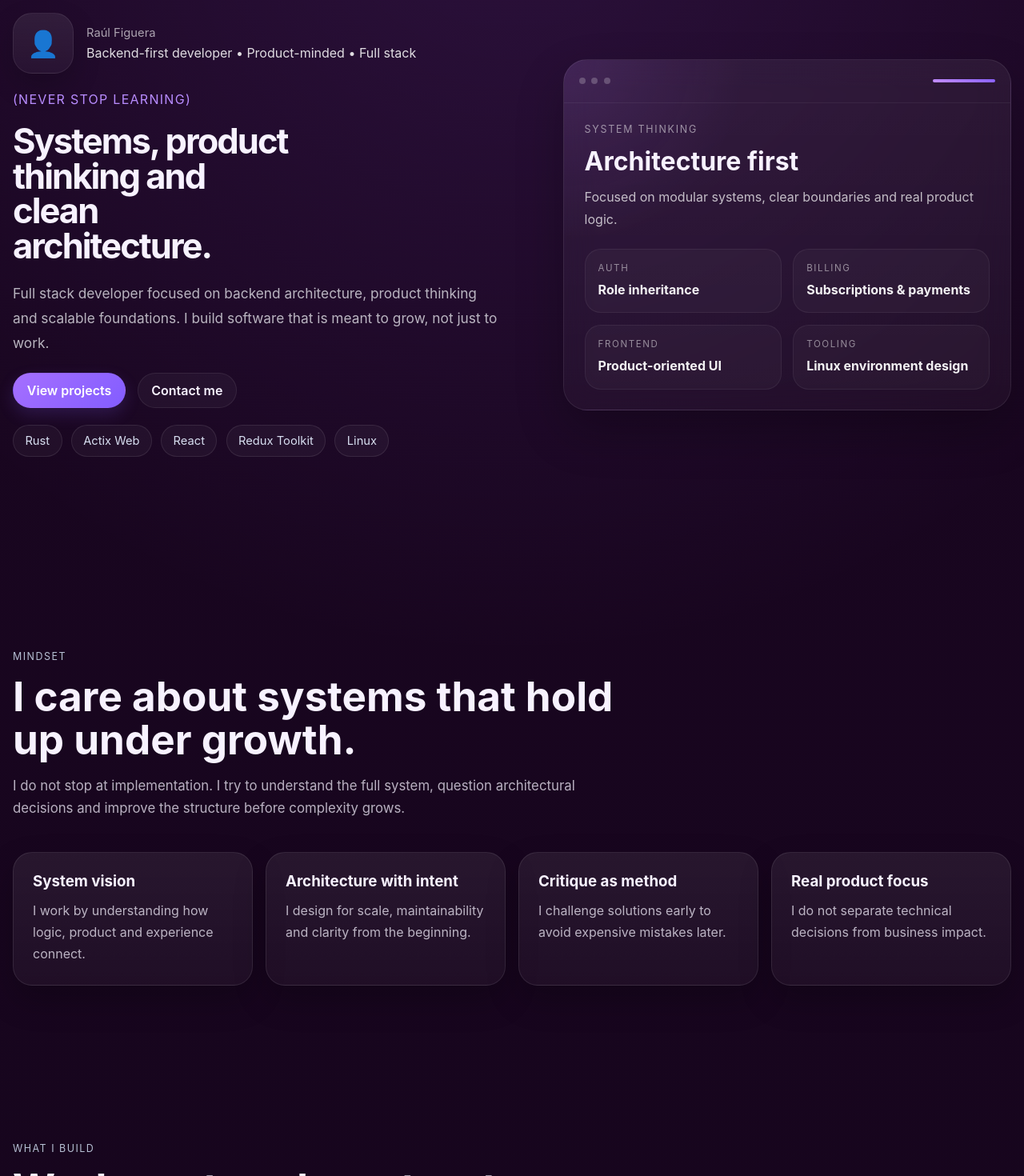
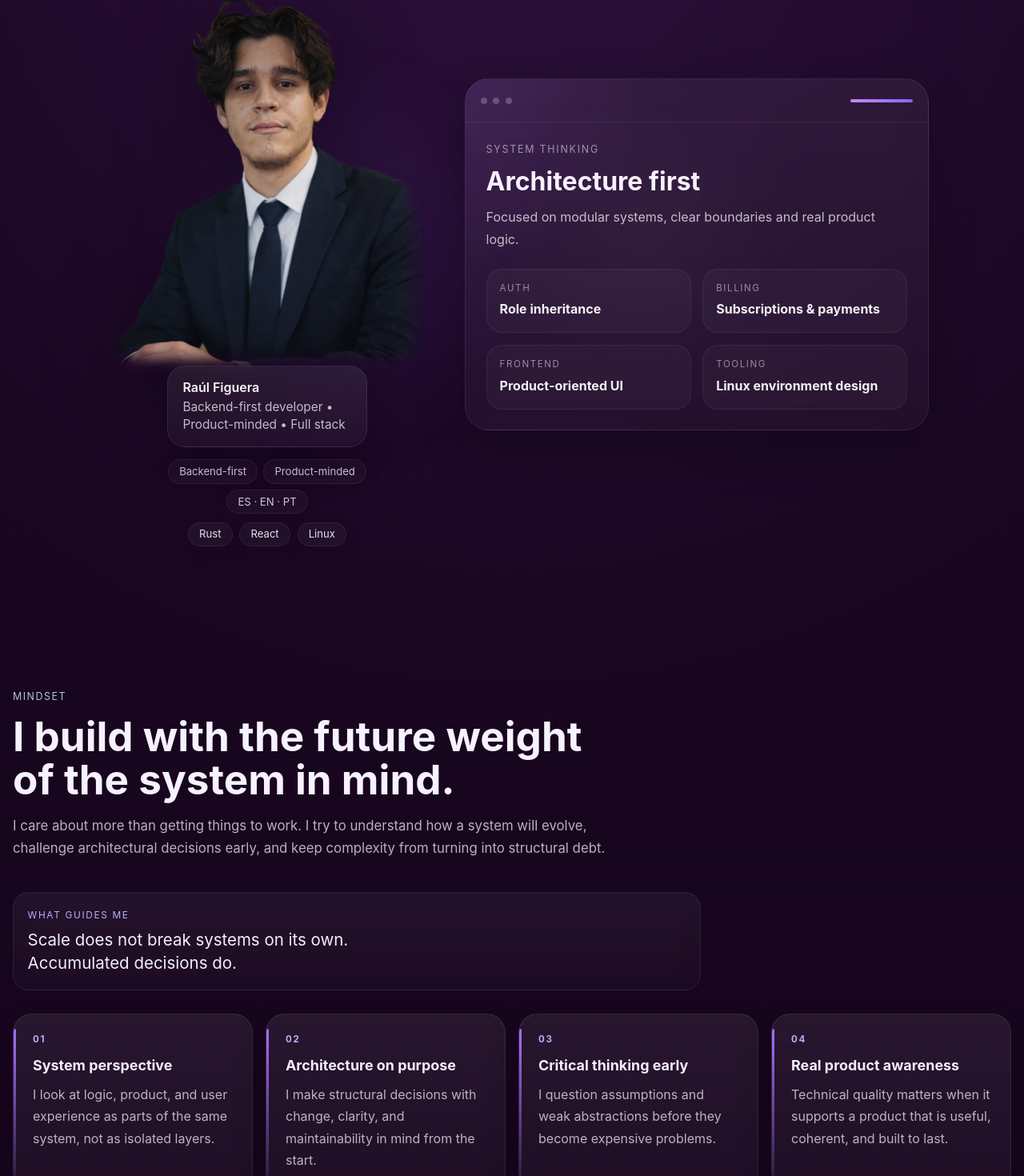
Before and after one commit to raucode/Portfolio, a React (Vite) app: page / in a window 1280 px wide. Shown: the part 163-1633 px from the top of the page at 80% size. Built offline with nearby package versions, Linux system fonts and the light colour scheme.

Commit message:
Update, fixed mintset, and better hero section

```diff
--- a/src/components/sections/HeroSection.jsx
+++ b/src/components/sections/HeroSection.jsx
@@ -1,51 +1,51 @@
 import { useLanguage } from "../../context/LanguageContext";
 import Container from "../ui/Container";
-import Button from "../ui/Button";
-import Tag from "../ui/Tag";
 
 export default function HeroSection() {
   const { t } = useLanguage();
 
+  const chips = ["Rust", "React", "Linux"];
+  const traits = ["Backend-first", "Product-minded", "ES · EN · PT"];
+
   return (
     <section className="hero section" id="top">
       <Container>
-        <div className="hero__content">
-          <div className="hero__left">
-            <div className="hero-profile">
-              <div className="hero-profile__avatar" aria-hidden="true">
-                <span>👤</span>
-              </div>
+        <div className="hero__content hero__content--minimal">
+          <div className="hero__left hero__left--stacked">
+            <div className="hero-photo">
+              <img
+                src="/media/removebg1.png"
+                alt="Raúl Figuera"
+              />
+            </div>
 
+            <div className="hero-profile hero-profile--card">
               <div className="hero-profile__meta">
-                <span className="hero-profile__eyebrow">{t.hero.profileName}</span>
-                <p className="hero-profile__role">{t.hero.profileRole}</p>
+                <span className="hero-profile__eyebrow">
+                  {t.hero.profileName}
+                </span>
+                <p className="hero-profile__role">
+                  {t.hero.profileRole}
+                </p>
               </div>
             </div>
 
-            <p className="hero__quote">{t.hero.quote}</p>
+            <div className="hero-mini-info">
+              <div className="hero-mini-info__row hero-mini-info__row--primary">
+                {traits.map((item) => (
+                  <span key={item} className="hero-mini-info__pill hero-mini-info__pill--soft">
+                    {item}
+                  </span>
+                ))}
+              </div>
 
-            <h1 className="hero__title hero__title--compact">
-              {t.hero.compactTitle}
-            </h1>
-
-            <p className="hero__description">{t.hero.description}</p>
-
-            <div className="hero__actions">
-              <Button href="#projects" variant="primary">
-                {t.hero.primaryCta}
-              </Button>
-
-              <Button href="#contact" variant="secondary">
-                {t.hero.secondaryCta}
-              </Button>
-            </div>
-
-            <div className="hero__tags">
-              <Tag>Rust</Tag>
-              <Tag>Actix Web</Tag>
-              <Tag>React</Tag>
-              <Tag>Redux Toolkit</Tag>
-              <Tag>Linux</Tag>
+              <div className="hero-mini-info__row">
+                {chips.map((item) => (
+                  <span key={item} className="hero-mini-info__pill">
+                    {item}
+                  </span>
+                ))}
+              </div>
             </div>
           </div>
 
@@ -73,7 +73,10 @@ export default function HeroSection() {
 
                 <div className="hero-panel__grid">
                   {t.hero.panel.items.map((item) => (
-                    <div key={`${item.label}-${item.title}`} className="hero-panel__item">
+                    <div
+                      key={`${item.label}-${item.title}`}
+                      className="hero-panel__item"
+                    >
                       <span>{item.label}</span>
                       <strong>{item.title}</strong>
                     </div>
--- a/src/components/sections/MindsetSection.jsx
+++ b/src/components/sections/MindsetSection.jsx
@@ -5,18 +5,44 @@ import SectionHeading from "../ui/SectionHeading";
 export default function MindsetSection() {
   const { t } = useLanguage();
 
+  const mindset = t?.mindset ?? {};
+  const items = Array.isArray(mindset.items) ? mindset.items : [];
+  const showIntro = Boolean(mindset.statementLabel || mindset.statement);
+
   return (
     <section className="section" id="mindset">
       <Container>
         <SectionHeading
-          eyebrow={t.mindset.eyebrow}
-          title={t.mindset.title}
-          description={t.mindset.description}
+          eyebrow={mindset.eyebrow}
+          title={mindset.title}
+          description={mindset.description}
         />
 
-        <div className="info-grid">
-          {t.mindset.items.map((item) => (
-            <article key={item.title} className="info-card">
+        {showIntro && (
+          <div className="mindset-intro">
+            {mindset.statementLabel && (
+              <span className="mindset-intro__label">
+                {mindset.statementLabel}
+              </span>
+            )}
+
+            {mindset.statement && (
+              <p className="mindset-intro__statement">
+                {mindset.statement}
+              </p>
+            )}
+          </div>
+        )}
+
+        <div className="info-grid mindset-grid">
+          {items.map((item, index) => (
+            <article key={`${item.title}-${index}`} className="info-card mindset-card">
+              <div className="mindset-card__top">
+                <span className="mindset-card__index">
+                  {String(index + 1).padStart(2, "0")}
+                </span>
+              </div>
+
               <h3>{item.title}</h3>
               <p>{item.description}</p>
             </article>
--- a/src/locales/translations.js
+++ b/src/locales/translations.js
@@ -43,29 +43,31 @@ export const translations = {
     },
     mindset: {
       eyebrow: "Mindset",
-      title: "I care about systems that hold up under growth.",
+      title: "I build with the future weight of the system in mind.",
       description:
-        "I do not stop at implementation. I try to understand the full system, question architectural decisions and improve the structure before complexity grows.",
+        "I care about more than getting things to work. I try to understand how a system will evolve, challenge architectural decisions early, and keep complexity from turning into structural debt.",
+      statementLabel: "What guides me",
+      statement: "Scale does not break systems on its own. Accumulated decisions do.",
       items: [
         {
-          title: "System vision",
+          title: "System perspective",
           description:
-            "I work by understanding how logic, product and experience connect.",
+            "I look at logic, product, and user experience as parts of the same system, not as isolated layers.",
         },
         {
-          title: "Architecture with intent",
+          title: "Architecture on purpose",
           description:
-            "I design for scale, maintainability and clarity from the beginning.",
+            "I make structural decisions with change, clarity, and maintainability in mind from the start.",
         },
         {
-          title: "Critique as method",
+          title: "Critical thinking early",
           description:
-            "I challenge solutions early to avoid expensive mistakes later.",
+            "I question assumptions and weak abstractions before they become expensive problems.",
         },
         {
-          title: "Real product focus",
+          title: "Real product awareness",
           description:
-            "I do not separate technical decisions from business impact.",
+            "Technical quality matters when it supports a product that is useful, coherent, and built to last.",
         }
       ]
     },
@@ -202,29 +204,31 @@ export const translations = {
     },
     mindset: {
       eyebrow: "Mentalidad",
-      title: "Me importan los sistemas que resisten el crecimiento.",
+      title: "Construyo pensando en el peso que tendrá el sistema cuando crezca.",
       description:
-        "No me quedo solo en la implementación. Intento entender el sistema completo, cuestionar decisiones de arquitectura y mejorar la estructura antes de que la complejidad crezca.",
+        "Me importa más que simplemente hacer que algo funcione. Intento entender cómo va a evolucionar el sistema, cuestionar decisiones de arquitectura a tiempo y evitar que la complejidad se convierta en deuda estructural.",
+      statementLabel: "Lo que me guía",
+      statement: "La escala no rompe sistemas por sí sola. Las decisiones acumuladas sí.",
       items: [
         {
-          title: "Visión sistémica",
+          title: "Visión de sistema",
           description:
-            "Trabajo entendiendo cómo se conectan lógica, producto y experiencia.",
+            "Veo la lógica, el producto y la experiencia como partes del mismo sistema, no como capas aisladas.",
         },
         {
-          title: "Arquitectura con intención",
+          title: "Arquitectura con propósito",
           description:
-            "Diseño pensando en escala, mantenimiento y claridad desde el inicio.",
+            "Tomo decisiones estructurales pensando en cambio, claridad y mantenimiento desde el inicio.",
         },
         {
-          title: "Crítica como método",
+          title: "Pensamiento crítico temprano",
           description:
-            "Cuestiono soluciones temprano para evitar errores caros después.",
+            "Cuestiono supuestos y abstracciones débiles antes de que se conviertan en problemas caros.",
         },
         {
-          title: "Foco en producto real",
+          title: "Conciencia de producto real",
           description:
-            "No separo las decisiones técnicas del impacto de negocio.",
+            "La calidad técnica importa cuando sostiene un producto útil, coherente y preparado para durar.",
         }
       ]
     },
@@ -361,29 +365,33 @@ export const translations = {
     },
     mindset: {
       eyebrow: "Mentalidade",
-      title: "Eu me importo com sistemas que resistem ao crescimento.",
+      title: "Eu construo pensando no peso que o sistema vai ter quando crescer.",
       description:
-        "Não fico apenas na implementação. Tento entender o sistema completo, questionar decisões de arquitetura e melhorar a estrutura antes que a complexidade cresça.",
+        "Eu me importo com mais do que simplesmente fazer algo funcionar. Tento entender como o sistema vai evoluir, questionar decisões de arquitetura no momento certo e evitar que a complexidade vire dívida estrutural.",
+
+      statementLabel: "Em resumo",
+      statement: "Eu não penso só em fazer funcionar. Eu penso no que acontece quando o sistema cresce.",
+
       items: [
         {
-          title: "Visão sistêmica",
+          title: "Visão de sistema",
           description:
-            "Trabalho entendendo como lógica, produto e experiência se conectam.",
+            "Vejo lógica, produto e experiência como partes do mesmo sistema, não como camadas isoladas.",
         },
         {
-          title: "Arquitetura com intenção",
+          title: "Arquitetura com propósito",
           description:
-            "Projeto pensando em escala, manutenção e clareza desde o início.",
+            "Tomo decisões estruturais pensando em mudança, clareza e manutenção desde o início.",
         },
         {
-          title: "Crítica como método",
+          title: "Pensamento crítico antecipado",
           description:
-            "Questiono soluções cedo para evitar erros caros depois.",
+            "Questiono suposições e abstrações fracas antes que virem problemas caros.",
         },
         {
-          title: "Foco em produto real",
+          title: "Consciência de produto real",
           description:
-            "Não separo decisões técnicas do impacto no negócio.",
+            "Qualidade técnica importa quando sustenta um produto útil, coerente e feito para durar.",
         }
       ]
     },
--- a/src/styles/sections.css
+++ b/src/styles/sections.css
@@ -9,104 +9,161 @@
   margin-bottom: 1rem;
 }
 
+/*hero*/
+/* hero */
+
 .hero {
+  position: relative;
+  overflow: hidden;
   padding-top: 2.6rem;
   padding-bottom: 5rem;
 }
 
-.hero__content {
+.hero::before {
+  content: "";
+  position: absolute;
+  inset: 10% 12% 12% 10%;
+  background:
+    radial-gradient(circle at 30% 48%, rgba(148, 84, 255, 0.16), transparent 30%),
+    radial-gradient(circle at 68% 44%, rgba(255, 255, 255, 0.035), transparent 24%);
+  filter: blur(36px);
+  pointer-events: none;
+  z-index: 0;
+}
+
+.hero__content,
+.hero__content--minimal {
+  position: relative;
+  z-index: 1;
   display: grid;
-  grid-template-columns: 1.02fr 0.98fr;
-  gap: 3rem;
+  grid-template-columns: 430px 580px;
+  gap: 2rem;
   align-items: center;
+  justify-content: center;
   min-height: calc(100vh - 120px);
 }
 
 .hero__left {
   display: flex;
   flex-direction: column;
-  gap: 1.35rem;
+}
+
+.hero__left--stacked {
+  display: flex;
+  flex-direction: column;
+  align-items: center;
+  justify-content: center;
+  min-height: 600px;
+  padding-top: 0.5rem;
+}
+
+.hero-photo {
+  width: 390px;
+  height: 520px;
+  display: flex;
+  align-items: flex-end;
+  justify-content: center;
+  z-index: 1;
+}
+
+.hero-photo img {
+  width: 100%;
+  height: 100%;
+  object-fit: contain;
+  display: block;
+  user-select: none;
+  pointer-events: none;
+  filter: drop-shadow(0 26px 54px rgba(0, 0, 0, 0.38));
 }
 
 .hero-profile {
   display: flex;
   align-items: center;
-  gap: 1rem;
+  justify-content: center;
+  width: 100%;
 }
 
-.hero-profile__avatar {
-  width: 76px;
-  height: 76px;
-  border-radius: 24px;
-  display: grid;
-  place-items: center;
-  font-size: 2rem;
-  background: linear-gradient(180deg, rgba(255, 255, 255, 0.08), rgba(255, 255, 255, 0.04));
+.hero-profile--card {
+  width: 250px;
+  margin-top: -1.5rem;
+  padding: 1rem 1.15rem;
+  border-radius: 22px;
+  background:
+    linear-gradient(180deg, rgba(255, 255, 255, 0.075), rgba(255, 255, 255, 0.035));
   border: 1px solid rgba(255, 255, 255, 0.08);
-  box-shadow: 0 14px 34px rgba(0, 0, 0, 0.18);
+  box-shadow: 0 18px 38px rgba(0, 0, 0, 0.2);
+  backdrop-filter: blur(14px);
+  z-index: 2;
+}
+
+.hero-profile__meta {
+  display: flex;
+  flex-direction: column;
+  gap: 0.2rem;
 }
 
 .hero-profile__eyebrow {
   display: block;
-  font-size: 0.92rem;
-  color: rgba(255, 255, 255, 0.62);
-  margin-bottom: 0.35rem;
+  margin: 0;
+  font-size: 1rem;
+  font-weight: 600;
+  color: rgba(255, 255, 255, 0.96);
 }
 
 .hero-profile__role {
   margin: 0;
-  color: rgba(255, 255, 255, 0.86);
-  font-size: 1rem;
+  color: rgba(255, 255, 255, 0.72);
+  font-size: 0.96rem;
+  line-height: 1.45;
+  max-width: 22ch;
 }
 
-.hero__quote {
-  margin: 0;
-  font-size: 1rem;
-  letter-spacing: 0.08em;
-  text-transform: uppercase;
-  color: #b88cff;
+.hero-mini-info {
+  margin-top: 0.95rem;
+  width: 100%;
+  max-width: 310px;
+  display: flex;
+  flex-direction: column;
+  gap: 0.65rem;
+  align-items: center;
 }
 
-.hero__title {
-  margin: 0;
-  font-size: clamp(2.2rem, 3.4vw, 3.9rem);
-  line-height: 1;
-  letter-spacing: -0.045em;
-  max-width: 11ch;
+.hero-mini-info__row {
+  display: flex;
+  flex-wrap: wrap;
+  justify-content: center;
+  gap: 0.55rem;
 }
 
-.hero__title--compact {
-  max-width: 12ch;
+.hero-mini-info__row--primary {
+  gap: 0.45rem;
 }
 
-.hero__description {
-  max-width: 58ch;
-  color: rgba(245, 247, 251, 0.72);
-  font-size: 1.08rem;
-  line-height: 1.8;
-  margin: 0;
+.hero-mini-info__pill {
+  padding: 0.48rem 0.82rem;
+  border-radius: 999px;
+  font-size: 0.82rem;
+  line-height: 1;
+  color: rgba(255, 255, 255, 0.88);
+  background: rgba(255, 255, 255, 0.04);
+  border: 1px solid rgba(255, 255, 255, 0.07);
+  box-shadow: 0 8px 22px rgba(0, 0, 0, 0.14);
+  backdrop-filter: blur(10px);
 }
 
-.hero__actions {
-  display: flex;
-  flex-wrap: wrap;
-  gap: 0.9rem;
-}
-
-.hero__tags {
-  display: flex;
-  flex-wrap: wrap;
-  gap: 0.7rem;
+.hero-mini-info__pill--soft {
+  color: rgba(255, 255, 255, 0.78);
+  background: rgba(255, 255, 255, 0.028);
 }
 
 .hero__right {
   display: flex;
-  justify-content: flex-end;
+  justify-content: flex-start;
 }
 
 .hero-panel {
   width: 100%;
-  max-width: 560px;
+  max-width: 580px;
   border-radius: 30px;
   background:
     radial-gradient(circle at top left, rgba(181, 110, 255, 0.12), transparent 32%),
@@ -202,6 +259,85 @@
   line-height: 1.45;
   font-size: 1rem;
 }
+
+@media (max-width: 980px) {
+  .hero__content,
+  .hero__content--minimal {
+    grid-template-columns: 1fr;
+    gap: 2.4rem;
+    min-height: auto;
+  }
+
+  .hero__left--stacked {
+    min-height: auto;
+    padding-top: 0;
+  }
+
+  .hero-photo {
+    width: 300px;
+    height: 400px;
+  }
+
+  .hero-profile--card {
+    width: 240px;
+    margin-top: -1rem;
+  }
+
+  .hero__right {
+    justify-content: center;
+  }
+
+  .hero-panel {
+    max-width: 100%;
+  }
+}
+
+@media (max-width: 640px) {
+  .hero {
+    padding-top: 1.5rem;
+    padding-bottom: 3.5rem;
+  }
+
+  .hero-photo {
+    width: 230px;
+    height: 310px;
+  }
+
+  .hero-profile--card {
+    width: 210px;
+    padding: 0.9rem 1rem;
+    border-radius: 18px;
+  }
+
+  .hero-profile__eyebrow {
+    font-size: 0.95rem;
+  }
+
+  .hero-profile__role {
+    font-size: 0.9rem;
+  }
+
+  .hero-mini-info {
+    max-width: 240px;
+  }
+
+  .hero-mini-info__pill {
+    font-size: 0.76rem;
+  }
+
+  .hero-panel__content {
+    padding: 1.2rem;
+  }
+
+  .hero-panel__main h3 {
+    font-size: 1.6rem;
+  }
+
+  .hero-panel__grid {
+    grid-template-columns: 1fr;
+  }
+}
+/*Heading*/
 .section-heading {
   max-width: 760px;
   margin-bottom: 2.5rem;
@@ -242,3 +378,121 @@
 .stack-grid {
   grid-template-columns: repeat(3, minmax(0, 1fr));
 }
+
+/**/
+
+.mindset-grid {
+  display: grid;
+  grid-template-columns: repeat(4, minmax(0, 1fr));
+  gap: 1rem;
+  align-items: stretch;
+}
+
+.mindset-intro {
+  max-width: 860px;
+  margin: 0 0 1.8rem;
+  padding: 1rem 1.1rem 1.15rem;
+  border-radius: 20px;
+  border: 1px solid rgba(255, 255, 255, 0.07);
+  background: linear-gradient(
+    180deg,
+    rgba(255, 255, 255, 0.055),
+    rgba(255, 255, 255, 0.025)
+  );
+  backdrop-filter: blur(10px);
+}
+
+.mindset-intro__label {
+  display: inline-block;
+  margin-bottom: 0.55rem;
+  font-size: 0.74rem;
+  letter-spacing: 0.14em;
+  text-transform: uppercase;
+  color: #bcaeff;
+}
+
+.mindset-intro__statement {
+  margin: 0;
+  max-width: 40ch;
+  font-size: clamp(1.02rem, 2vw, 1.28rem);
+  line-height: 1.45;
+  color: #f3eeff;
+}
+
+.mindset-card {
+  position: relative;
+  overflow: hidden;
+  padding: 1.55rem;
+  min-height: 220px;
+  transition:
+    transform 0.22s ease,
+    border-color 0.22s ease,
+    box-shadow 0.22s ease;
+}
+
+.mindset-card::before {
+  content: "";
+  position: absolute;
+  top: 18px;
+  left: 0;
+  bottom: 18px;
+  width: 3px;
+  border-radius: 999px;
+  background: linear-gradient(
+    180deg,
+    #a56fff 0%,
+    rgba(165, 111, 255, 0.14) 100%
+  );
+}
+
+.mindset-card:hover {
+  transform: translateY(-4px);
+  border-color: rgba(165, 111, 255, 0.24);
+  box-shadow:
+    0 18px 38px rgba(0, 0, 0, 0.26),
+    0 0 0 1px rgba(165, 111, 255, 0.05);
+}
+
+.mindset-card__top {
+  display: flex;
+  align-items: center;
+  justify-content: space-between;
+  margin-bottom: 0.95rem;
+}
+
+.mindset-card__index {
+  font-size: 0.72rem;
+  font-weight: 700;
+  letter-spacing: 0.16em;
+  text-transform: uppercase;
+  color: #bcaeff;
+}
+
+.mindset-card h3 {
+  margin: 0 0 0.8rem;
+  font-size: 1.12rem;
+  line-height: 1.22;
+  color: #f3eeff;
+}
+
+.mindset-card p {
+  margin: 0;
+  color: var(--text-soft);
+  line-height: 1.72;
+}
+
+@media (max-width: 1100px) {
+  .mindset-grid {
+    grid-template-columns: repeat(2, minmax(0, 1fr));
+  }
+}
+
+@media (max-width: 680px) {
+  .mindset-grid {
+    grid-template-columns: 1fr;
+  }
+
+  .mindset-card {
+    min-height: unset;
+  }
+}
```
Also changed, not shown: media/removebg1.png (added).
